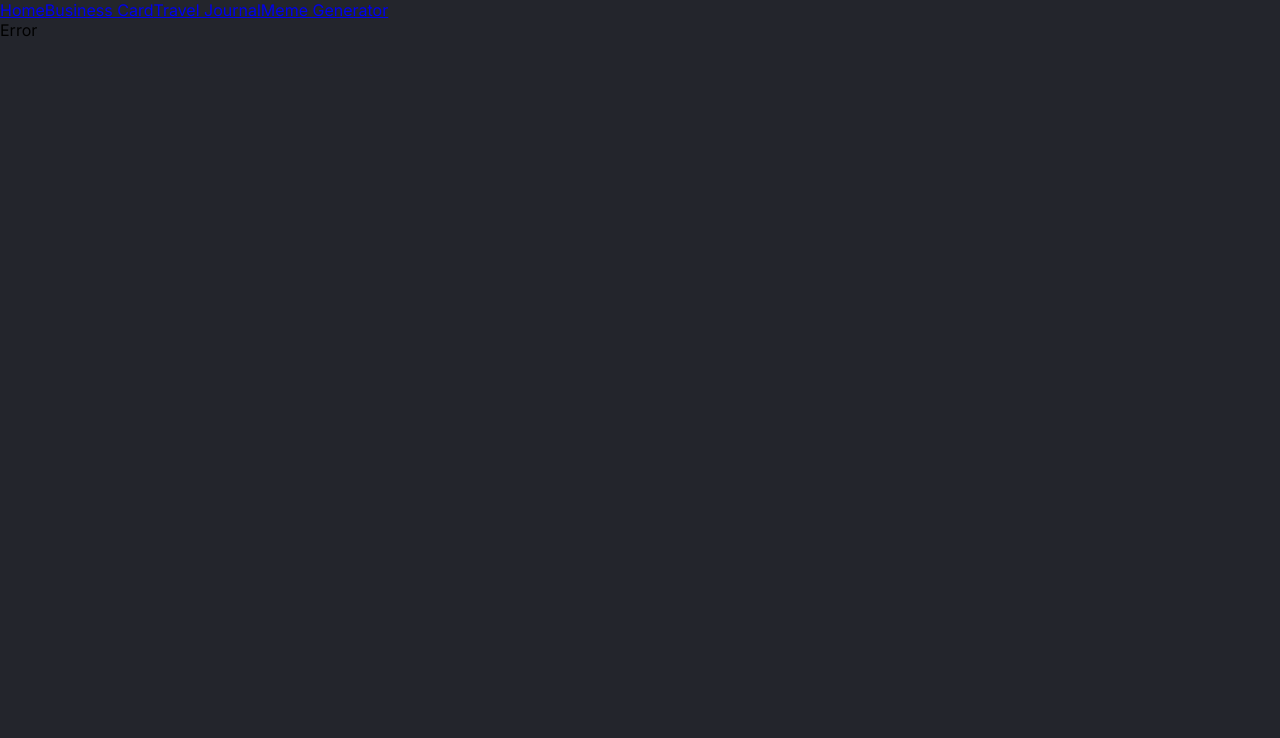
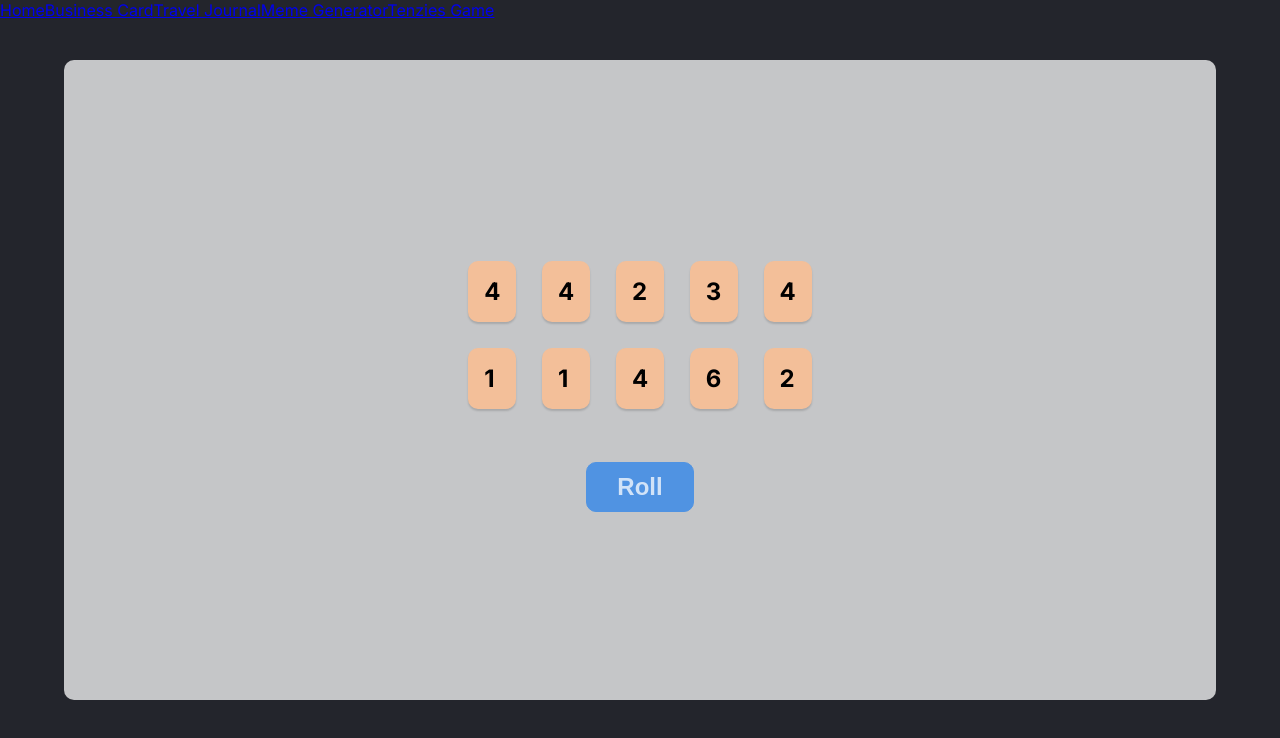
Before and after one commit to Dimterion/React-projects, a React (Create React App) app: page /tenzies-game in a window 1280 px wide. Shown: the top 738 px of the page. Built offline with nearby package versions, Linux system fonts and the light colour scheme.

Commit message:
Started working on the Tenzies game

```diff
--- a/package.json
+++ b/package.json
@@ -6,6 +6,7 @@
     "@testing-library/jest-dom": "^5.16.4",
     "@testing-library/react": "^13.3.0",
     "@testing-library/user-event": "^13.5.0",
+    "nanoid": "^4.0.0",
     "react": "^18.2.0",
     "react-dom": "^18.2.0",
     "react-router-dom": "^6.3.0",
--- a/src/App.js
+++ b/src/App.js
@@ -4,6 +4,7 @@ import Home from "./Pages/Home";
 import BusinessCard from "./Pages/BusinessCard/BusinessCard";
 import TravelJournal from "./Pages/TravelJournal/TravelJournal";
 import MemeGenerator from "./Pages/MemeGenerator/MemeGenerator";
+import TenziesGame from "./Pages/TenziesGame/TenziesGame";
 import Error from "./Pages/Error";
 
 function App() {
@@ -14,12 +15,14 @@ function App() {
         <Link to="/business-card">Business Card</Link>
         <Link to="/travel-journal">Travel Journal</Link>
         <Link to="/meme-generator">Meme Generator</Link>
+        <Link to="/tenzies-game">Tenzies Game</Link>
       </nav>
       <Routes>
         <Route path="/" element={<Home />} />
         <Route path="business-card" element={<BusinessCard />} />
         <Route path="travel-journal" element={<TravelJournal />} />
         <Route path="meme-generator" element={<MemeGenerator />} />
+        <Route path="tenzies-game" element={<TenziesGame />} />
         <Route path="*" element={<Error />} />
       </Routes>
     </BrowserRouter>
--- /dev/null
+++ b/src/Pages/TenziesGame/TenziesGame.js
@@ -0,0 +1,45 @@
+import { useState } from "react";
+import TenzieElement from "../../components/TenzieElement/TenzieElement";
+import { nanoid } from "nanoid";
+import "./tenziesGame.css";
+
+function TenziesGame() {
+  const [tenzies, setTenzie] = useState(allNewTenzies());
+
+  function allNewTenzies() {
+    const tenziesArray = [];
+    for (let i = 0; i < 10; i++) {
+      tenziesArray.push({
+        value: Math.floor(Math.random() * 6) + 1,
+        isHeld: false,
+        id: nanoid(),
+      });
+    }
+    return tenziesArray;
+  }
+
+  const finalArray = tenzies.map((tenzie) => {
+    return (
+      <TenzieElement
+        key={tenzie.id}
+        value={tenzie.value}
+        isHeld={tenzie.isHeld}
+      />
+    );
+  });
+
+  function roll() {
+    setTenzie(allNewTenzies());
+  }
+
+  return (
+    <section className="tenzies-section">
+      <div className="tenziesElements-container">{finalArray}</div>
+      <button onClick={roll} className="rollDice-btn">
+        Roll
+      </button>
+    </section>
+  );
+}
+
+export default TenziesGame;
--- /dev/null
+++ b/src/Pages/TenziesGame/tenziesGame.css
@@ -0,0 +1,40 @@
+.tenzies-section {
+  display: flex;
+  flex-flow: column nowrap;
+  align-items: center;
+  justify-content: center;
+  background-color: var(--textLight);
+  width: 90vw;
+  height: 80vh;
+  margin: 5vh auto;
+  border-radius: 10px;
+}
+
+.tenziesElements-container {
+  display: grid;
+  grid-template-columns: 1fr 1fr 1fr 1fr 1fr;
+}
+
+.rollDice-btn {
+  margin-top: 5vh;
+  font-size: 1.5rem;
+  font-weight: bold;
+  padding: 10px 30px;
+  border-radius: 10px;
+  cursor: pointer;
+  background-color: var(--buttonColor);
+  border: 1px solid var(--buttonColor);
+  color: var(--textLight);
+  transition: 0.5s;
+}
+
+.rollDice-btn:hover {
+  background-color: var(--textLight);
+  border: 1px solid var(--buttonColor);
+  color: var(--buttonColor);
+  transition: 0.5s;
+}
+
+.rollDice-btn:active {
+  box-shadow: inset 5px 5px 10px -3px rgba(0, 0, 0, 0.7);
+}
--- /dev/null
+++ b/src/components/TenzieElement/TenzieElement.js
@@ -0,0 +1,13 @@
+import "./tenzieElement.css";
+
+function TenzieElement(props) {
+  return (
+    <div
+      className={props.isHeld ? "tenzieElement tenzieClicked" : "tenzieElement"}
+    >
+      {props.value}
+    </div>
+  );
+}
+
+export default TenzieElement;
--- /dev/null
+++ b/src/components/TenzieElement/tenzieElement.css
@@ -0,0 +1,14 @@
+.tenzieElement {
+  background-color: var(--textGolden);
+  border-radius: 10px;
+  padding: 2vh;
+  margin: 1vw;
+  font-size: 1.5rem;
+  font-weight: bold;
+  box-shadow: 0px 2px 2px rgba(0, 0, 0, 0.15);
+  cursor: pointer;
+}
+
+.tenzieClicked {
+  background-color: var(--redBackground);
+}
```
Also changed, not shown: 1 other file (tests, documents, lock files or other folders).
